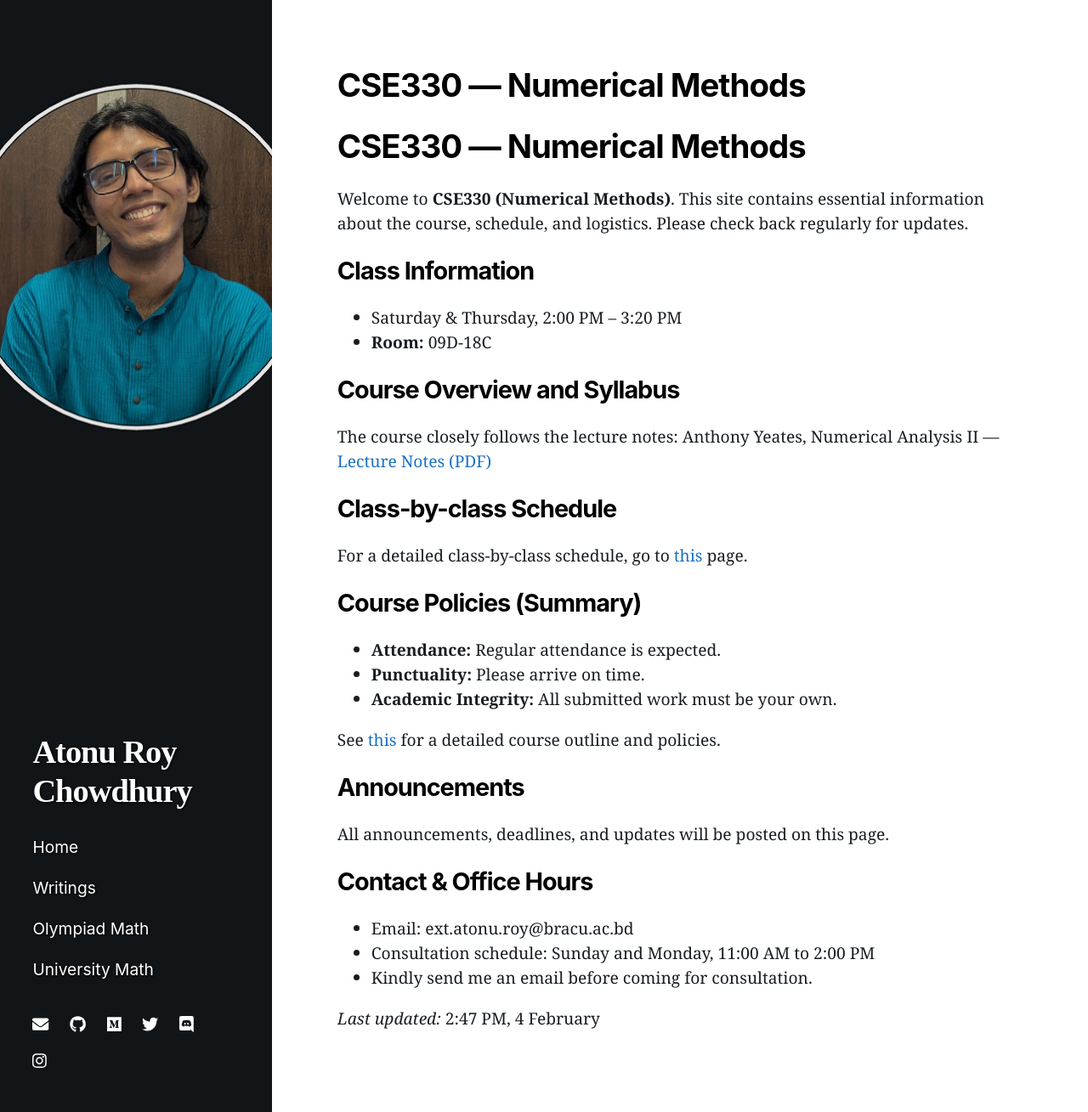
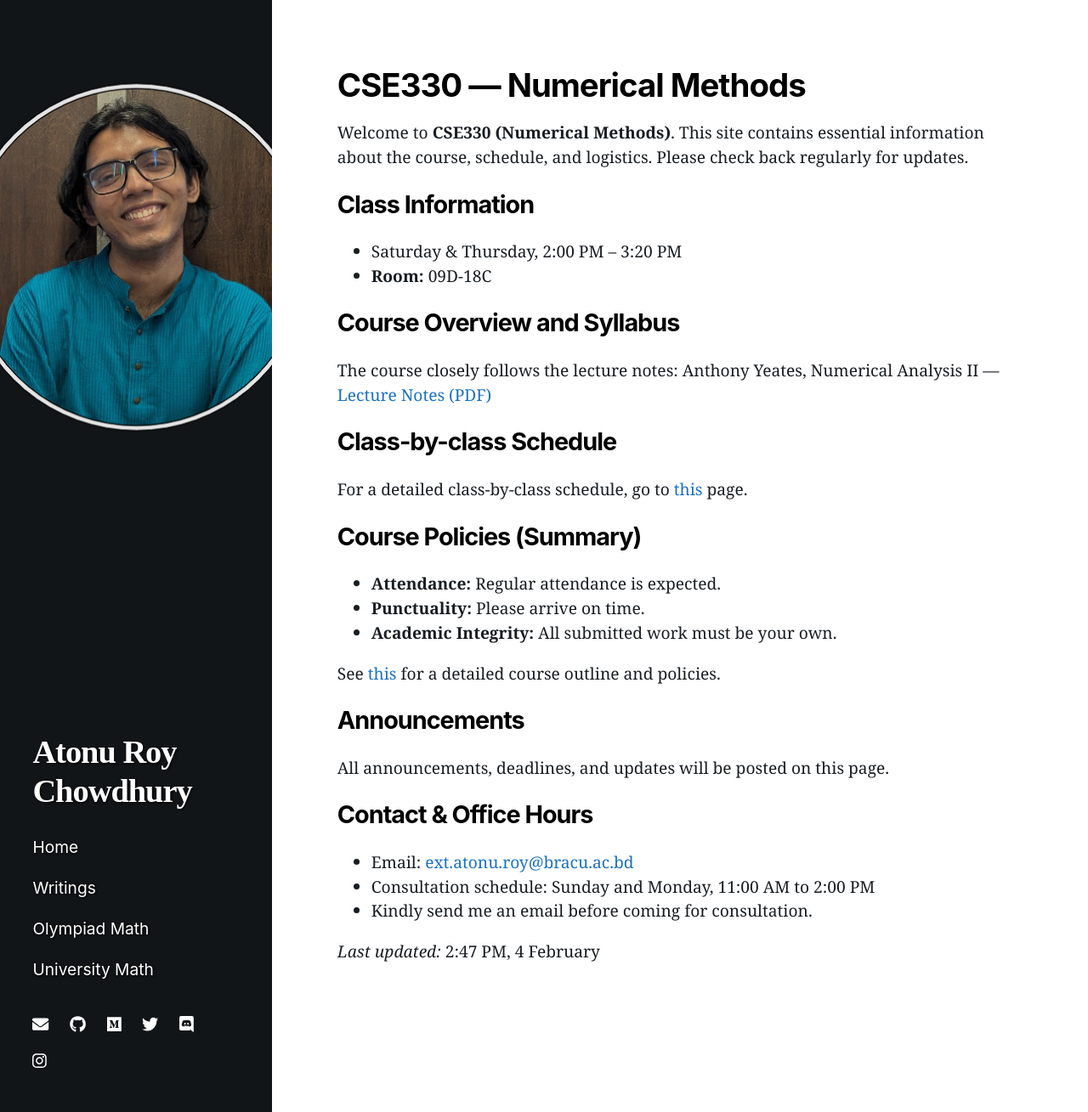
Before and after one commit to atonurc/atonurc.github.io, a Jekyll site: the page built from teaching/bracu/cse330/spring26.markdown, in a window 1280 px wide and 1309 px high. Shown: the whole window at 85% size. Built offline with Jekyll 4.4.1, drawn with Linux system fonts in a browser that asks for light colours; nearby versions of some CDN libraries; part of the change alters nothing that is shown.

Commit message:
main page edit

```diff
--- a/teaching/bracu/cse330/spring26.markdown
+++ b/teaching/bracu/cse330/spring26.markdown
@@ -6,7 +6,7 @@ title: CSE330 — Numerical Methods
 ---
 
 
-# CSE330 — Numerical Methods
+<!-- # CSE330 — Numerical Methods -->
 
 Welcome to **CSE330 (Numerical Methods)**. This site contains essential information about the course, schedule, and logistics. Please check back regularly for updates.
 
@@ -40,7 +40,7 @@ All announcements, deadlines, and updates will be posted on this page.
 
 ## Contact & Office Hours
 
-* Email: ext.atonu.roy@bracu.ac.bd
+* Email: [ext.atonu.roy@bracu.ac.bd](mailto:ext.atonu.roy@bracu.ac.bd)
 * Consultation schedule: Sunday and Monday, 11:00 AM to 2:00 PM
 * Kindly send me an email before coming for consultation.
 
```
